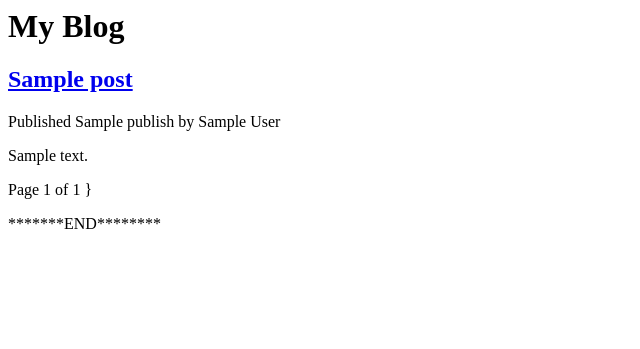
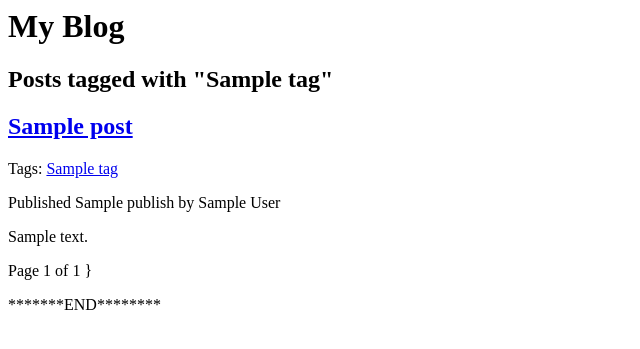
Before and after one commit to rv404674/Blog, a Django app: template mysite/blog/templates/blog/post/list.html in a window 1280 px wide. Shown: the top 349 px of the page, without its empty margins (0-640 px from the left). Run offline with Django 3.2, Linux system fonts and the light colour scheme; the template is opened without the code that fills it: most values are stand-ins (such as "Sample title", 1, 10 or a date in 2020).

Commit message:
Adding Tagging Functionality

```diff
--- a/mysite/blog/models.py
+++ b/mysite/blog/models.py
@@ -2,6 +2,7 @@ from django.core.urlresolvers import reverse
 from django.db import models
 from django.utils import timezone
 from django.contrib.auth.models import User
+from taggit.managers import TaggableManager
 
 
 class PublishedManager(models.Manager):
@@ -38,6 +39,9 @@ class Post(models.Model):
 
     object = models.Manager() # The default manager.
     published = PublishedManager()
+
+    # Tag Manager will allow you to add, delete remove, tags from post object
+    tags = TaggableManager()
 
     class Meta:
         '''
--- a/mysite/blog/templates/blog/post/list.html
+++ b/mysite/blog/templates/blog/post/list.html
@@ -5,8 +5,24 @@
 
 {% block content %}
     <h1> My Blog</h1>
+
+    {% if tag %}
+        <h2>Posts tagged with "{{ tag.name }}"</h2>
+    {% endif %}
+
+
     {% for post in posts %}
         <h2><a href="{{ post.get_absolute_url }}">{{ post.title }}</a></h2>
+
+        <!--Tags: music,jazz -->
+        <p class="tags">
+            Tags:
+            {% for tag in post.tags.all %}
+                <a href="{% url "blog:post_list_by_tag" tag.slug %}">{{ tag.name }}</a>
+                {% if not forloop.last %}, {% endif %}
+            {% endfor %}
+        </p>
+
         <p class="date">Published {{ post.publish }} by {{ post.author }}</p>
         {{ post.body|truncatewords:30|linebreaks }}
     {% endfor %}
--- a/mysite/blog/urls.py
+++ b/mysite/blog/urls.py
@@ -3,8 +3,12 @@ from . import views
 
 
 urlpatterns = [
-    # post views
+    # it will list all post without any filtering
     url(r'^$', views.post_list, name='post_list'),
+
+    # it will call post list with tagged slug parameter
+    url(r'^tag/(?P<tag_slug>[-\w]+)/$', views.post_list, name='post_list_by_tag'),
+
     # url(r'^$', views.PostListView.as_view(), name='post_list'),
     url(r'^(?P<year>\d{4})/(?P<month>\d{2})/(?P<day>\d{2})/(?P<post>[-\w]+)/$',
         views.post_detail,
```
Also changed, not shown: mysite/blog/views.py (+11 -2 lines).
